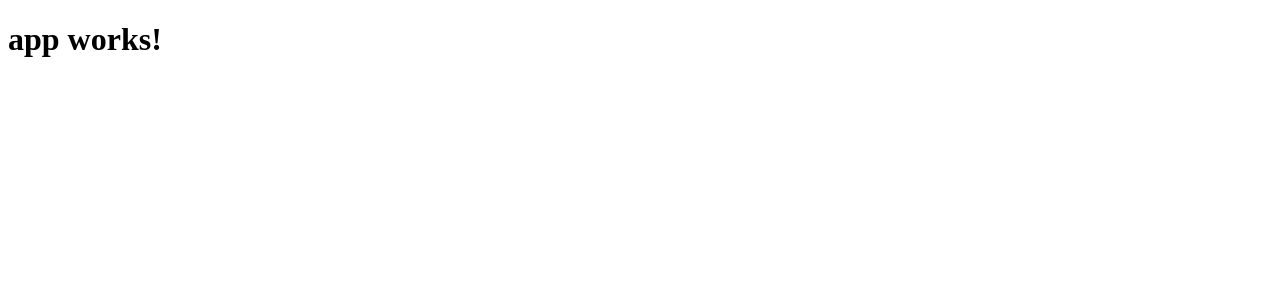
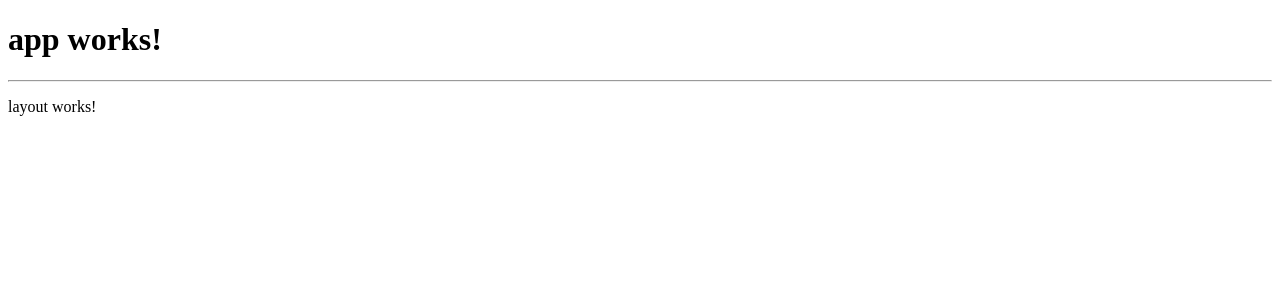
Before and after one commit to RyanGits/ng2-adv, an Angular app: page / in a window 1280 px wide. Shown: the top 300 px of the page. Built offline with nearby package versions, Linux system fonts and the light colour scheme.

Commit message:
實作簡單的第一層路由

```diff
--- a/src/app/app-routing.module.ts
+++ b/src/app/app-routing.module.ts
@@ -1,10 +1,11 @@
+import { LayoutComponent } from './layout/layout.component';
 import { NgModule } from '@angular/core';
 import { Routes, RouterModule } from '@angular/router';
 
 const routes: Routes = [
   {
     path: '',
-    children: []
+    component: LayoutComponent
   }
 ];
 
--- a/src/app/app.component.html
+++ b/src/app/app.component.html
@@ -1,4 +1,5 @@
 <h1>
   {{title}}
 </h1>
+<hr>
 <router-outlet></router-outlet>
--- a/src/app/app.module.ts
+++ b/src/app/app.module.ts
@@ -5,10 +5,12 @@
 import { AppRoutingModule } from './app-routing.module';
 
 import { AppComponent } from './app.component';
+import { LayoutComponent } from './layout/layout.component';
 
 @NgModule({
   declarations: [
-    AppComponent
+    AppComponent,
+    LayoutComponent
   ],
   imports: [
     BrowserModule,
--- /dev/null
+++ b/src/app/layout/layout.component.html
@@ -0,0 +1,3 @@
+<p>
+  layout works!
+</p>
--- /dev/null
+++ b/src/app/layout/layout.component.ts
@@ -0,0 +1,15 @@
+import { Component, OnInit } from '@angular/core';
+
+@Component({
+  selector: 'app-layout',
+  templateUrl: './layout.component.html',
+  styleUrls: ['./layout.component.css']
+})
+export class LayoutComponent implements OnInit {
+
+  constructor() { }
+
+  ngOnInit() {
+  }
+
+}
```
Also changed, not shown: src/app/layout/layout.component.css (added).
